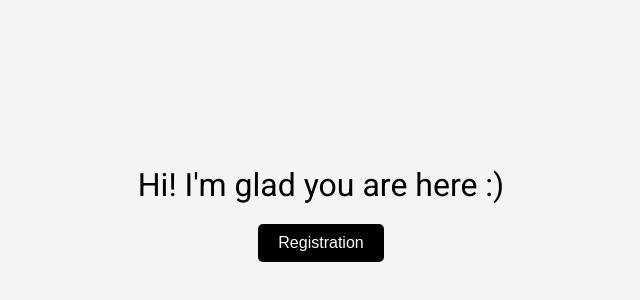
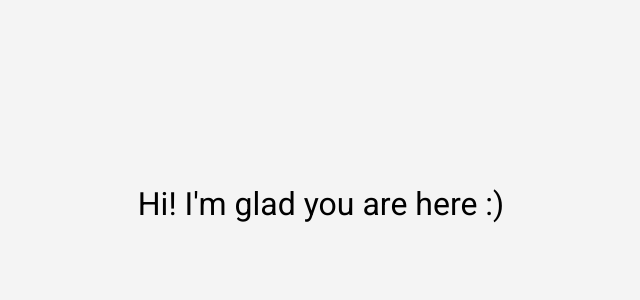
Before and after one commit to pmajos/tracking_playground, a plain HTML site: page index.html in a window 1280 px wide. Shown: the part 186-486 px from the top of the page, without its empty margins (319-959 px from the left). Drawn offline with Linux system fonts and the light colour scheme.

Commit message:
Update index.html

```diff
--- a/index.html
+++ b/index.html
@@ -21,15 +21,6 @@
             font-size: 2em;
             margin-bottom: 20px;
         }
-        .button {
-            padding: 10px 20px;
-            font-size: 1em;
-            color: white;
-            background-color: black;
-            border: none;
-            cursor: pointer;
-            border-radius: 5px;
-        }
     </style>
     <title>Welcome</title>
     <!-- Google Tag Manager -->
@@ -48,22 +39,6 @@
 
     <div class="container">
         <div class="message">Hi! I'm glad you are here :)</div>
-        <button class="button" onclick="register()">Registration</button>
     </div>
-
-    <script>
-        function register() {
-            // Ensure the dataLayer is initialized
-            window.dataLayer = window.dataLayer || [];
-            // Push the event to the dataLayer
-            window.dataLayer.push({
-                'event': 'registration'
-            });
-            console.log('DataLayer event pushed:', {
-                'event': 'registration'
-            });
-            // No redirection
-        }
-    </script>
 </body>
 </html>
```
